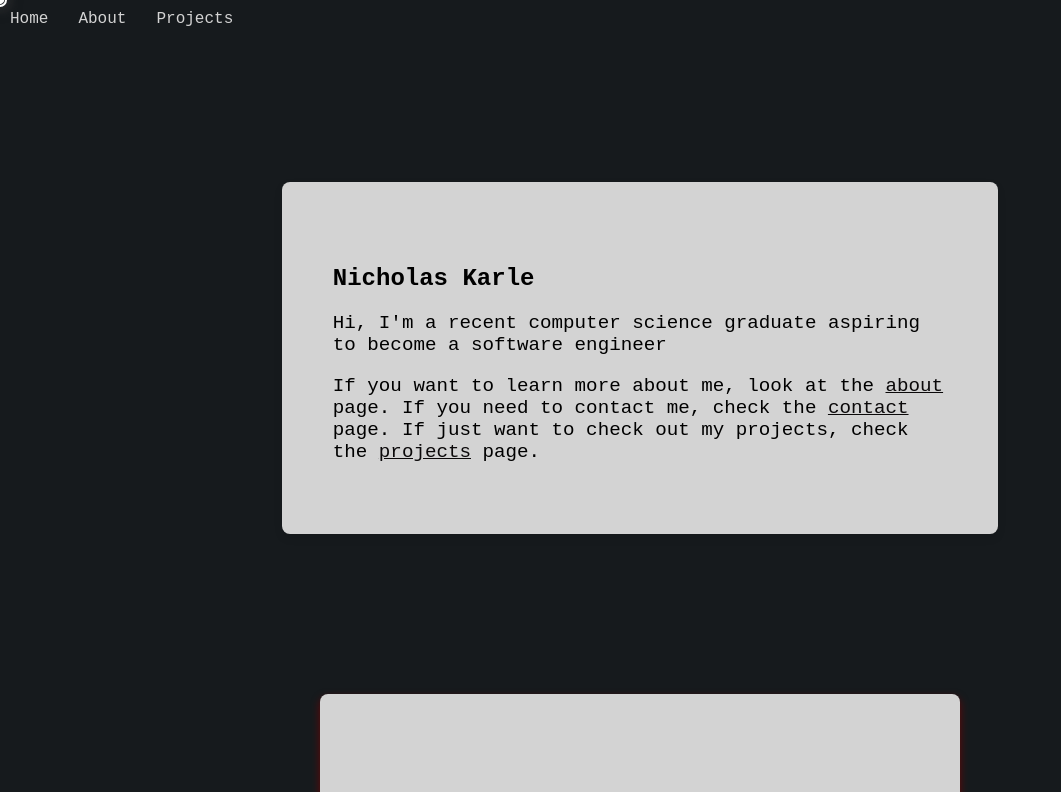
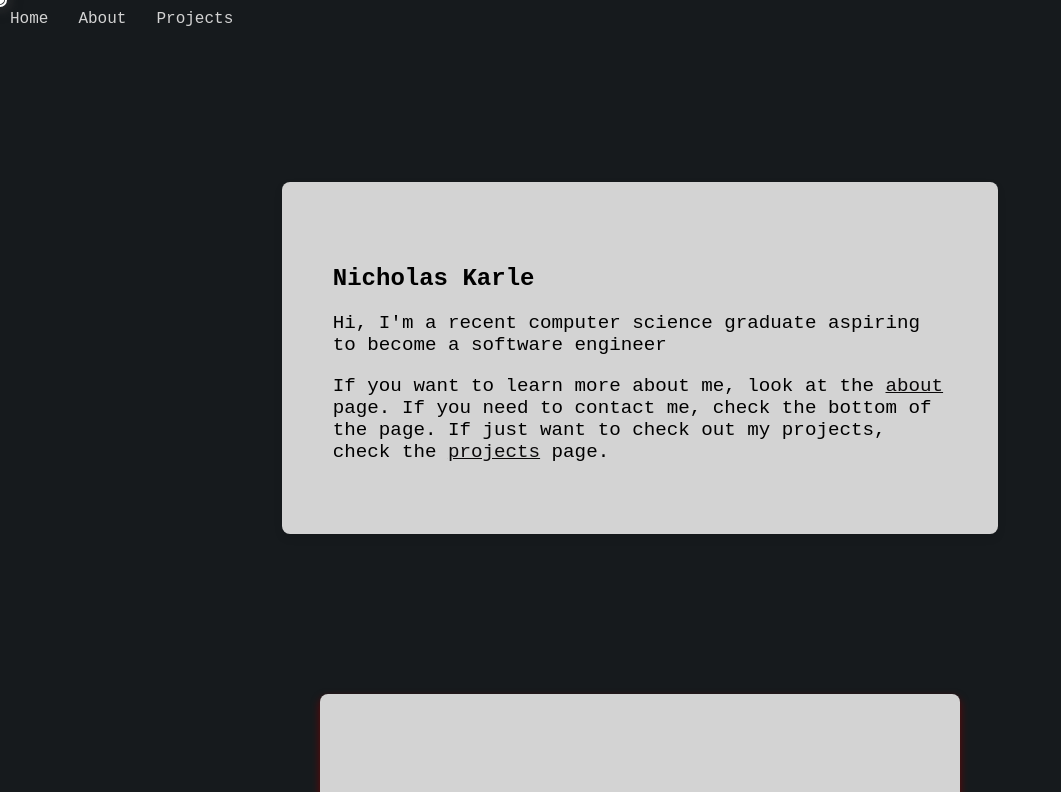
Before and after one commit to nicholas-a-karle/portfolio, a React (Create React App) app in the folder client/: page / in a window 1280 px wide. Shown: the top 792 px of the page, without its empty margins (0-1061 px from the left). Built offline with nearby package versions, Linux system fonts and the light colour scheme.

Commit message:
link on home page removed

```diff
--- a/client/src/pages/Home.js
+++ b/client/src/pages/Home.js
@@ -11,7 +11,7 @@ const Home = () => {
     <h2>Nicholas Karle</h2>
     <p>Hi, I'm a recent computer science graduate aspiring to become a software engineer</p>
     <p>If you want to learn more about me, look at the <Link className="link" to="/about">about</Link> page.
-      If you need to contact me, check the <Link className="link" to="/contact">contact</Link> page.
+      If you need to contact me, check the bottom of the page.
       If just want to check out my projects, check the <Link className="link" to="/projects">projects</Link> page.</p>
   </Card>
   );
```
